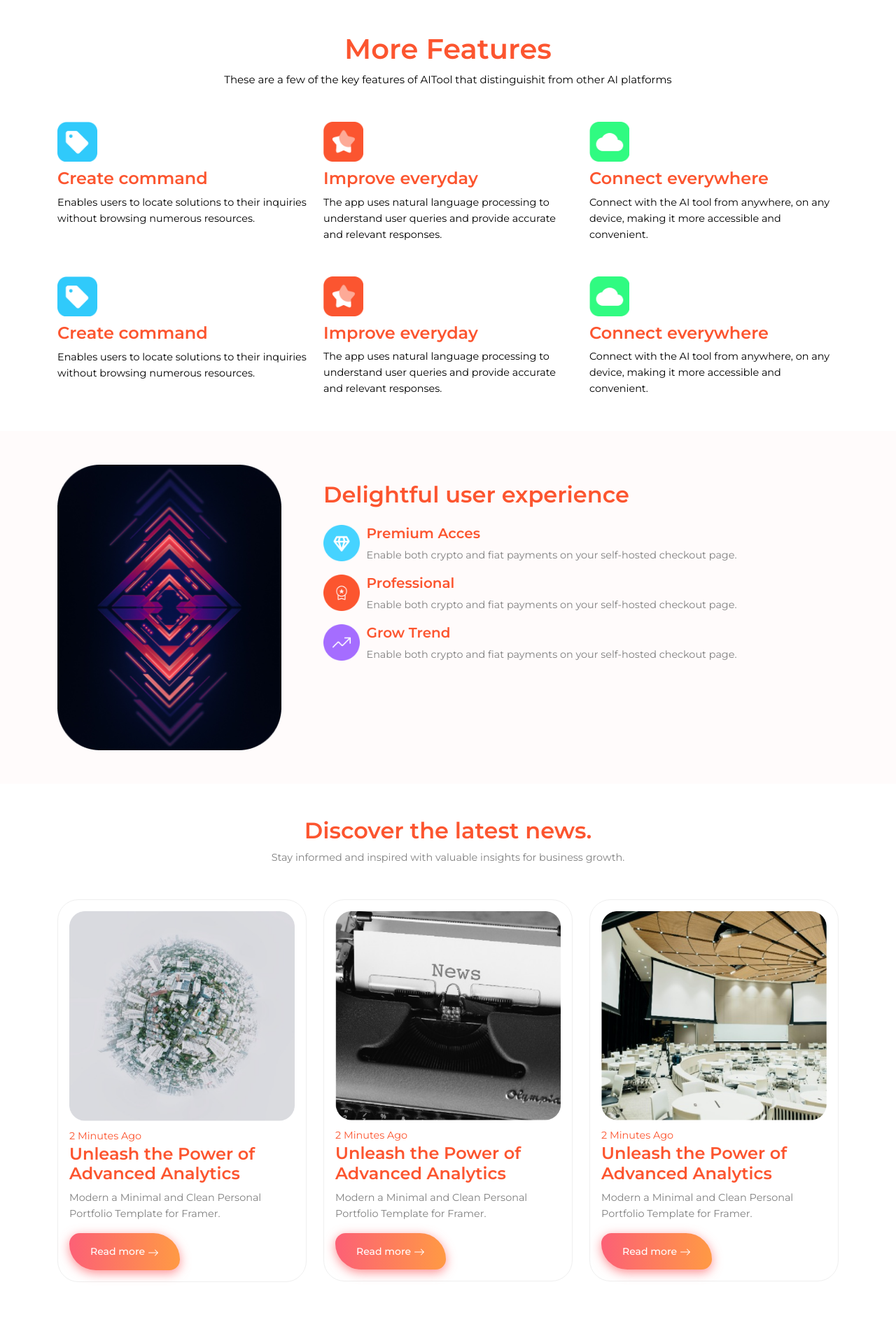
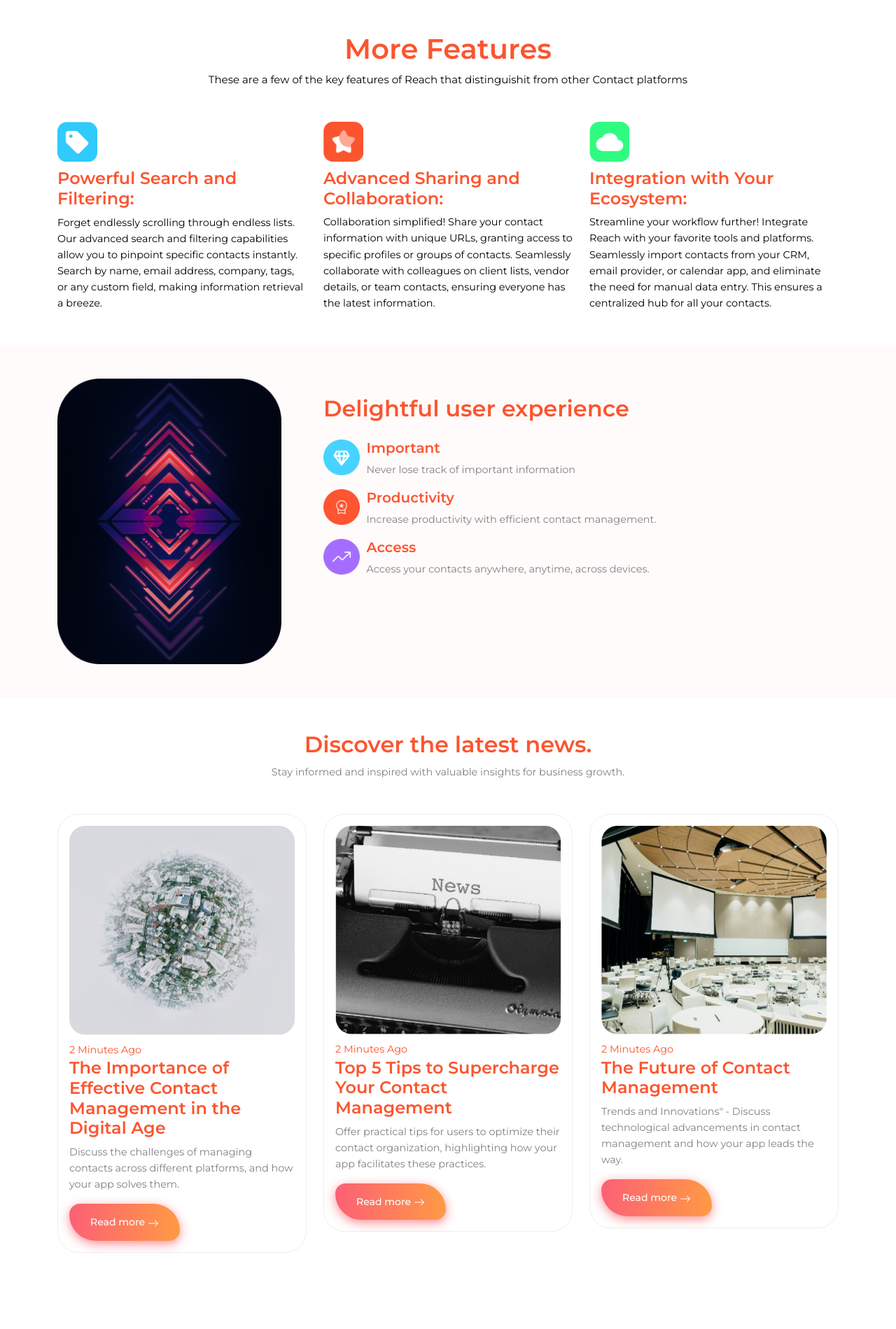
Before and after one commit to TISWHORDweb/hux-assessment-frontend, a React (Create React App) app: page / in a window 1280 px wide. Shown: the part 741-2640 px from the top of the page at 70% size. Built offline with nearby package versions, Linux system fonts and the light colour scheme.

Commit message:
Composed message

```diff
--- a/src/Components/Footer.js
+++ b/src/Components/Footer.js
@@ -27,7 +27,7 @@ function Footer() {
                                         <svg xmlns="http://www.w3.org/2000/svg" width="16" height="16" fill="currentColor" class="bi bi-envelope-fill" viewBox="0 0 16 16">
                                             <path d="M.05 3.555A2 2 0 0 1 2 2h12a2 2 0 0 1 1.95 1.555L8 8.414zM0 4.697v7.104l5.803-3.558zM6.761 8.83l-6.57 4.027A2 2 0 0 0 2 14h12a2 2 0 0 0 1.808-1.144l-6.57-4.027L8 9.586zm3.436-.586L16 11.801V4.697z" />
                                         </svg>
-                                        email@gmail.com
+                                        reach@gmail.com
                                     </li>
                                     <li>
                                         <svg xmlns="http://www.w3.org/2000/svg" width="16" height="16" fill="currentColor" class="bi bi-instagram" viewBox="0 0 16 16">
--- a/src/Pages/Contact.js/Tables.js
+++ b/src/Pages/Contact.js/Tables.js
@@ -4,6 +4,9 @@ import TableAction from './TableAction'
 function Tables() {
     return (
         <div className='container'>
+            <div className="header secondaryBg p-3">
+                <h2 className='m-0'>Contacts</h2>
+            </div>
             <div className="Table">
                 <div className="table">
                     <table class="table">
--- a/src/Pages/Home/Discover.js
+++ b/src/Pages/Home/Discover.js
@@ -19,8 +19,8 @@ function Discover() {
                             <div className="each">
                                 <img src={Img1} alt="" />
                                 <span className='pt-4 pb-4'>2 Minutes Ago</span>
-                                <h4>Unleash the Power of Advanced Analytics</h4>
-                                <p>Modern a Minimal and Clean Personal Portfolio Template for Framer.</p>
+                                <h4>The Importance of Effective Contact Management in the Digital Age</h4>
+                                <p>Discuss the challenges of managing contacts across different platforms, and how your app solves them.</p>
                                 <button className='bn633-hover bn21'>Read more <svg xmlns="http://www.w3.org/2000/svg" width="16" height="16" fill="currentColor" class="bi bi-arrow-right" viewBox="0 0 16 16">
                                     <path fill-rule="evenodd" d="M1 8a.5.5 0 0 1 .5-.5h11.793l-3.147-3.146a.5.5 0 0 1 .708-.708l4 4a.5.5 0 0 1 0 .708l-4 4a.5.5 0 0 1-.708-.708L13.293 8.5H1.5A.5.5 0 0 1 1 8" />
                                 </svg>
@@ -31,8 +31,8 @@ function Discover() {
                             <div className="each">
                                 <img src={Img2} alt="" />
                                 <span className='pt-4 pb-4'>2 Minutes Ago</span>
-                                <h4>Unleash the Power of Advanced Analytics</h4>
-                                <p>Modern a Minimal and Clean Personal Portfolio Template for Framer.</p>
+                                <h4>Top 5 Tips to Supercharge Your Contact Management</h4>
+                                <p>Offer practical tips for users to optimize their contact organization, highlighting how your app facilitates these practices.</p>
                                 <button className='bn633-hover bn21'>Read more <svg xmlns="http://www.w3.org/2000/svg" width="16" height="16" fill="currentColor" class="bi bi-arrow-right" viewBox="0 0 16 16">
                                     <path fill-rule="evenodd" d="M1 8a.5.5 0 0 1 .5-.5h11.793l-3.147-3.146a.5.5 0 0 1 .708-.708l4 4a.5.5 0 0 1 0 .708l-4 4a.5.5 0 0 1-.708-.708L13.293 8.5H1.5A.5.5 0 0 1 1 8" />
                                 </svg>
@@ -43,8 +43,8 @@ function Discover() {
                             <div className="each">
                                 <img src={Img3} alt="" />
                                 <span className='pt-4 pb-4'>2 Minutes Ago</span>
-                                <h4>Unleash the Power of Advanced Analytics</h4>
-                                <p>Modern a Minimal and Clean Personal Portfolio Template for Framer.</p>
+                                <h4>The Future of Contact Management</h4>
+                                <p>Trends and Innovations" - Discuss technological advancements in contact management and how your app leads the way.</p>
                                 <button className='bn633-hover bn21'>Read more <svg xmlns="http://www.w3.org/2000/svg" width="16" height="16" fill="currentColor" class="bi bi-arrow-right" viewBox="0 0 16 16">
                                     <path fill-rule="evenodd" d="M1 8a.5.5 0 0 1 .5-.5h11.793l-3.147-3.146a.5.5 0 0 1 .708-.708l4 4a.5.5 0 0 1 0 .708l-4 4a.5.5 0 0 1-.708-.708L13.293 8.5H1.5A.5.5 0 0 1 1 8" />
                                 </svg>
--- a/src/Pages/Home/Experience.js
+++ b/src/Pages/Home/Experience.js
@@ -22,22 +22,22 @@ function Experience() {
                                     <div className="set">
                                         <img src={Img2} alt="" />
                                         <div className="">
-                                            <h5>Premium Acces</h5>
-                                            <p>Enable both crypto and fiat payments on your self-hosted checkout page.</p>
+                                            <h5>Important</h5>
+                                            <p>Never lose track of important information</p>
                                         </div>
                                     </div>
                                     <div className="set">
                                         <img src={Img3} alt="" />
                                         <div className="">
-                                            <h5>Professional</h5>
-                                            <p>Enable both crypto and fiat payments on your self-hosted checkout page.</p>
+                                            <h5>Productivity</h5>
+                                            <p>Increase productivity with efficient contact management.</p>
                                         </div>
                                     </div>
                                     <div className="set">
                                         <img src={Img4} alt="" />
                                         <div className="">
-                                            <h5>Grow Trend</h5>
-                                            <p>Enable both crypto and fiat payments on your self-hosted checkout page.</p>
+                                            <h5>Access</h5>
+                                            <p>Access your contacts anywhere, anytime, across devices.</p>
                                         </div>
                                     </div>
                                 </div>
--- a/src/Pages/Home/Features.js
+++ b/src/Pages/Home/Features.js
@@ -11,42 +11,25 @@ function Features() {
                     <center >
                         <div className="header">
                             <h1>More Features</h1>
-                            <p className='f15'>These are a few of the key features of AITool that distinguishit from other AI platforms</p>
+                            <p className='f15'>These are a few of the key features of Reach that distinguishit from other Contact platforms</p>
                         </div>
                     </center>
                     <div className="each mt-5">
                         <div className="row mb-3">
                             <div className="col-md-4 mb-3">
                                 <img src={Img1} alt="" />
-                                <h4>Create command</h4>
-                                <p>Enables users to locate solutions to their inquiries without browsing numerous resources.</p>
+                                <h4>Powerful Search and Filtering:</h4>
+                                <p>Forget endlessly scrolling through endless lists. Our advanced search and filtering capabilities allow you to pinpoint specific contacts instantly. Search by name, email address, company, tags, or any custom field, making information retrieval a breeze.</p>
                             </div>
                             <div className="col-md-4 mb-3">
                                 <img src={Img2} alt="" />
-                                <h4>Improve everyday</h4>
-                                <p>The app uses natural language processing to understand user queries and provide accurate and relevant responses.</p>
+                                <h4> Advanced Sharing and Collaboration:</h4>
+                                <p> Collaboration simplified! Share your contact information with unique URLs, granting access to specific profiles or groups of contacts. Seamlessly collaborate with colleagues on client lists, vendor details, or team contacts, ensuring everyone has the latest information.</p>
                             </div>
                             <div className="col-md-4 mb-3">
                                 <img src={Img3} alt="" />
-                                <h4>Connect everywhere</h4>
-                                <p>Connect with the AI tool from anywhere, on any device, making it more accessible and convenient.</p>
-                            </div>
-                        </div>
-                        <div className="row mb-3">
-                            <div className="col-md-4 mb-3">
-                                <img src={Img1} alt="" />
-                                <h4>Create command</h4>
-                                <p>Enables users to locate solutions to their inquiries without browsing numerous resources.</p>
-                            </div>
-                            <div className="col-md-4 mb-3">
-                                <img src={Img2} alt="" />
-                                <h4>Improve everyday</h4>
-                                <p>The app uses natural language processing to understand user queries and provide accurate and relevant responses.</p>
-                            </div>
-                            <div className="col-md-4 mb-3">
-                                <img src={Img3} alt="" />
-                                <h4>Connect everywhere</h4>
-                                <p>Connect with the AI tool from anywhere, on any device, making it more accessible and convenient.</p>
+                                <h4>Integration with Your Ecosystem:</h4>
+                                <p>Streamline your workflow further! Integrate Reach with your favorite tools and platforms. Seamlessly import contacts from your CRM, email provider, or calendar app, and eliminate the need for manual data entry. This ensures a centralized hub for all your contacts.</p>
                             </div>
                         </div>
                     </div>
--- a/src/index.css
+++ b/src/index.css
@@ -120,10 +120,13 @@
 .w-20{
   width: 20%;
 }
+
 .secondary{
   color: var(--color-secondary) !important;
 }
-
+.secondaryBg{
+  background-color: var(--color-secondary) !important;
+}
 .bn633-hover {
   /* width: 160px; */
   font-size: 14px;
```
Also changed, not shown: src/Components/Customers.js (+12 -12 lines), src/Pages/Home/Banner.js (+4 -4 lines).
